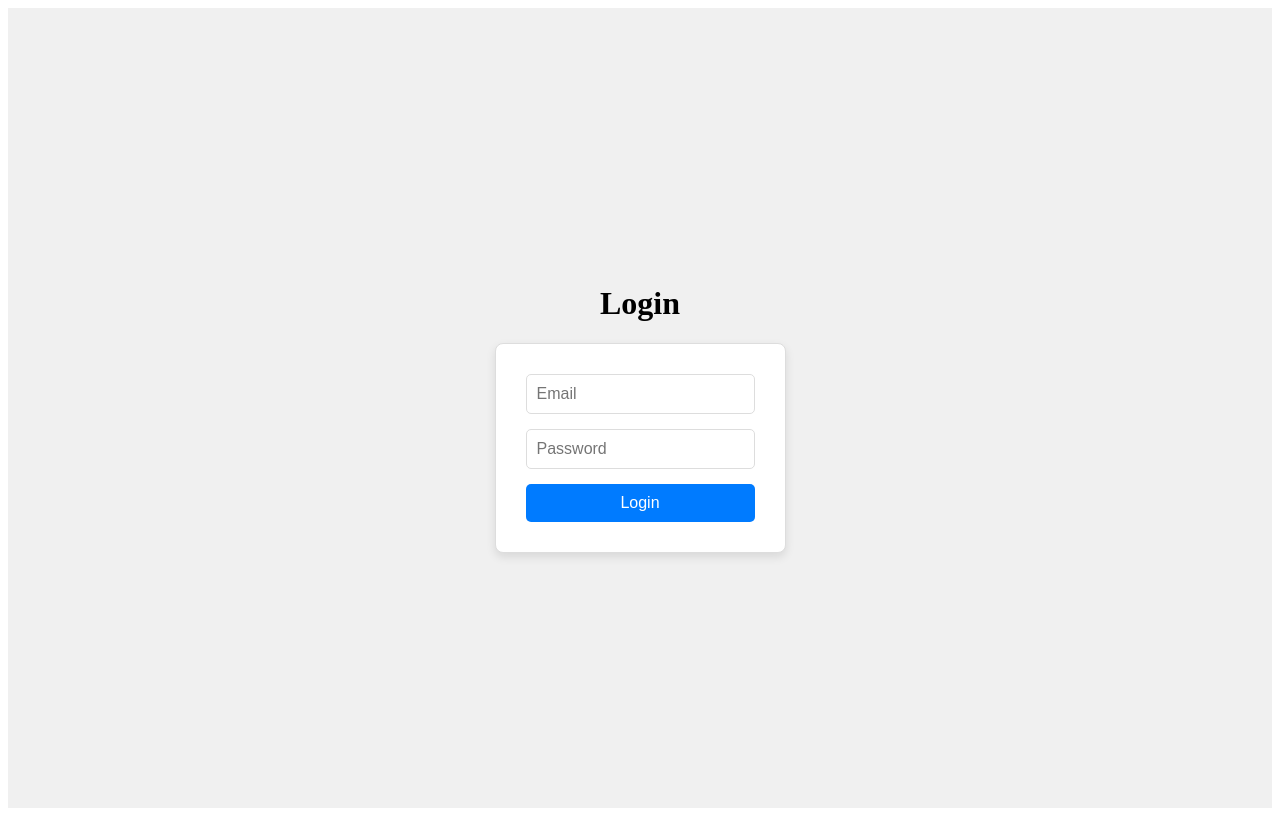
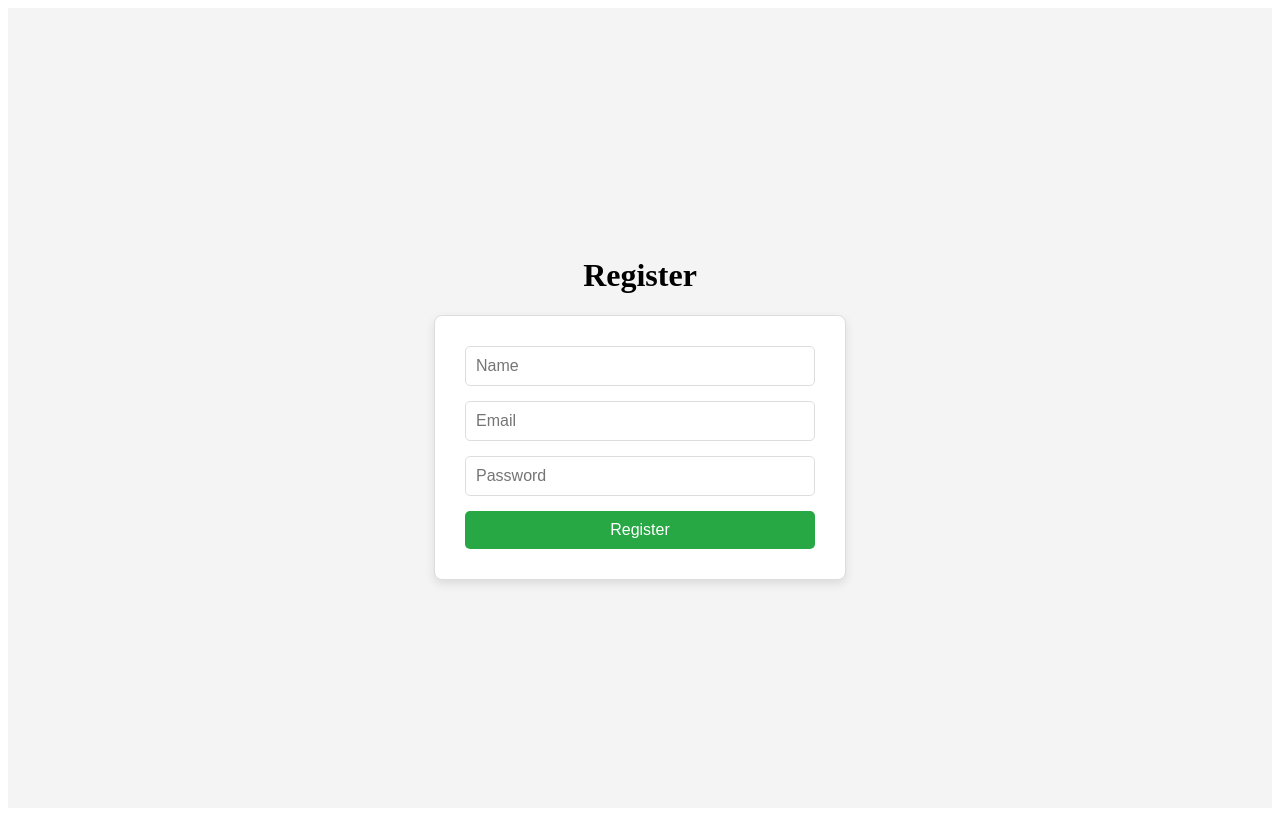
Before and after one commit to wilgnersouzadev/task-manager-frontend, a React (Vite) app: page /register in a window 1280 px wide. Before the commit this address led to /login. Built offline with nearby package versions, Linux system fonts and the light colour scheme.

Commit message:
feat: add more configs

```diff
--- a/src/App.tsx
+++ b/src/App.tsx
@@ -1,16 +1,15 @@
-import React from 'react';
-import { Routes, Route, Navigate } from 'react-router-dom';
-import Login from './pages/Login';
-import Dashboard from './pages/Dashboard';
-import Tasks from './pages/Task';
+import { Routes, Route } from "react-router-dom";
+import Login from "./pages/Login";
+import Register from "./pages/Register";
+import Dashboard from "./pages/Dashboard";
 
 function App() {
   return (
     <Routes>
       <Route path="/login" element={<Login />} />
+      <Route path="/register" element={<Register />} />
       <Route path="/dashboard" element={<Dashboard />} />
-      <Route path="/tasks" element={<Tasks />} />
-      <Route path="*" element={<Navigate to="/login" />} />
+      <Route path="*" element={<Login />} />
     </Routes>
   );
 }
--- a/src/pages/Dashboard.tsx
+++ b/src/pages/Dashboard.tsx
@@ -1,37 +1,51 @@
-import React from 'react';
-import './styles/Dashboard.css';
+import React, { useEffect, useState } from "react";
+import axios from "axios";
+import { useNavigate } from "react-router-dom";
+import "./styles/Dashboard.css";
 
 function Dashboard() {
+  const [tasks, setTasks] = useState([]);
+  const navigate = useNavigate();
+
+  useEffect(() => {
+    const fetchTasks = async () => {
+      const token = localStorage.getItem("token");
+      try {
+        const response = await axios.get("http://localhost:3000/api/tasks", {
+          headers: { Authorization: `Bearer ${token}` },
+        });
+        setTasks(response.data);
+      } catch (error) {
+        alert("Session expired. Please login again.");
+        navigate("/login");
+      }
+    };
+    fetchTasks();
+  }, [navigate]);
+
+  const handleLogout = () => {
+    localStorage.removeItem("token");
+    navigate("/login");
+  };
+
   return (
     <div className="dashboard-container">
       <header className="dashboard-header">
         <h1>Dashboard</h1>
-        <button className="logout-button">Logout</button>
+        <button className="logout-button" onClick={handleLogout}>
+          Logout
+        </button>
       </header>
-      <main className="dashboard-main">
-        <section className="stats-section">
-          <div className="stat-card">
-            <h2>Total Tasks</h2>
-            <p>42</p>
-          </div>
-          <div className="stat-card">
-            <h2>Completed</h2>
-            <p>30</p>
-          </div>
-          <div className="stat-card">
-            <h2>Pending</h2>
-            <p>12</p>
-          </div>
-        </section>
-        <section className="tasks-section">
-          <h2>Recent Tasks</h2>
-          <ul className="task-list">
-            <li className="task-item">Task 1 - Complete API integration</li>
-            <li className="task-item">Task 2 - Frontend UI update</li>
-            <li className="task-item">Task 3 - Database migration</li>
-          </ul>
-        </section>
-      </main>
+      <section className="tasks-section">
+        <h2>Your Tasks</h2>
+        <ul className="task-list">
+          {tasks.map((task) => (
+            <li key={task.id} className="task-item">
+              {task.title}
+            </li>
+          ))}
+        </ul>
+      </section>
     </div>
   );
 }
--- /dev/null
+++ b/src/pages/Register.tsx
@@ -0,0 +1,54 @@
+import React, { useState } from "react";
+import axios from "axios";
+import { useNavigate } from "react-router-dom";
+import "./styles/Register.css";
+
+function Register() {
+  const [name, setName] = useState("");
+  const [email, setEmail] = useState("");
+  const [password, setPassword] = useState("");
+  const navigate = useNavigate();
+
+  const handleRegister = async () => {
+    try {
+      await axios.post("http://localhost:3000/api/auth/register", {
+        name,
+        email,
+        password,
+      });
+      alert("Registration successful! Please login.");
+      navigate("/login");
+    } catch (error) {
+      alert("Registration failed");
+    }
+  };
+
+  return (
+    <div className="register-container">
+      <h1>Register</h1>
+      <div className="register-form">
+        <input
+          type="text"
+          placeholder="Name"
+          value={name}
+          onChange={(e) => setName(e.target.value)}
+        />
+        <input
+          type="email"
+          placeholder="Email"
+          value={email}
+          onChange={(e) => setEmail(e.target.value)}
+        />
+        <input
+          type="password"
+          placeholder="Password"
+          value={password}
+          onChange={(e) => setPassword(e.target.value)}
+        />
+        <button onClick={handleRegister}>Register</button>
+      </div>
+    </div>
+  );
+}
+
+export default Register;
--- /dev/null
+++ b/src/pages/styles/Register.css
@@ -0,0 +1,42 @@
+.register-container {
+    display: flex;
+    flex-direction: column;
+    justify-content: center;
+    align-items: center;
+    height: 100vh;
+    background-color: #f4f4f4;
+  }
+
+  .register-form {
+    display: flex;
+    flex-direction: column;
+    gap: 15px;
+    padding: 30px;
+    border: 1px solid #ddd;
+    border-radius: 8px;
+    background-color: #fff;
+    box-shadow: 0 4px 10px rgba(0, 0, 0, 0.1);
+    width: 350px;
+  }
+
+  .register-form input {
+    padding: 10px;
+    border: 1px solid #ddd;
+    border-radius: 5px;
+    font-size: 1rem;
+  }
+
+  .register-form button {
+    padding: 10px;
+    border: none;
+    border-radius: 5px;
+    background-color: #28a745;
+    color: white;
+    font-size: 1rem;
+    cursor: pointer;
+    transition: background-color 0.3s ease;
+  }
+
+  .register-form button:hover {
+    background-color: #218838;
+  }
```
Also changed, not shown: src/main.tsx (+7 -9 lines), src/pages/Login.tsx (+17 -13 lines), src/pages/Task.tsx (+4 -4 lines).
